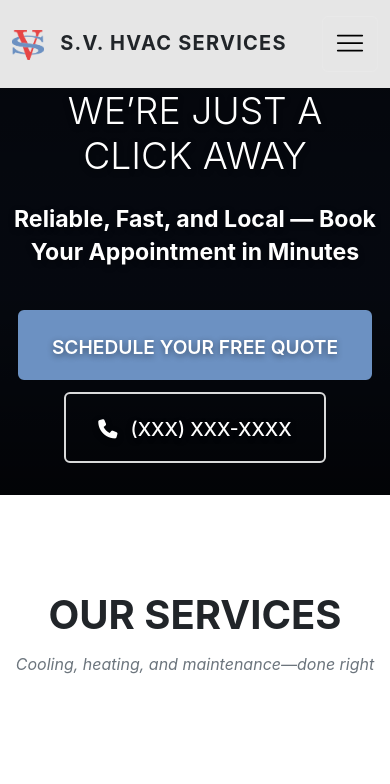
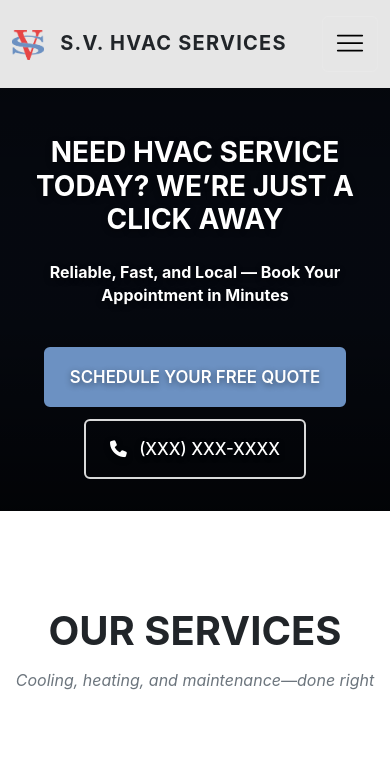
Before and after one commit to hunterdavidson/SergioHVAC-main, an Angular app: page / in a window 390 px wide. Shown: the top 784 px of the page. Built offline with nearby package versions, Linux system fonts and the light colour scheme; no server answers; the database is empty.

Commit message:
Fixed issue with the responsiveness of the home header when on mobile or a small window, ensuring that the header doesn't get cut off.

```diff
--- a/src/app/components/home/home.component.html
+++ b/src/app/components/home/home.component.html
@@ -9,9 +9,10 @@
   <div class="container h-100">
     <div class="row h-100 align-items-center justify-content-center text-center">
       <div class="col-lg-10 hero-inner">
-        <h1 class="masthead-heading text-white text-uppercase mb-4 display-3">
+        <h1 class="masthead-heading text-white text-uppercase mb-4">
           {{ settings.value.home.headline || 'Need HVAC Service Today? We’re Just a Click Away' }}
         </h1>
+
         <h3 class="masthead-subheading text-white mb-4">
           {{ settings.value.home.subhead || 'Reliable, Fast, and Local — Book Your Appointment in Minutes' }}
         </h3>
--- a/src/app/components/home/home.component.scss
+++ b/src/app/components/home/home.component.scss
@@ -1,3 +1,21 @@
+:host {
+  display: block;
+
+  /* tune these to match your actual navbar height */
+  --nav-h-sm: 64px;    /* small/mobile nav height */
+  --nav-h-md: 72px;    /* medium+ nav height */
+  --section-gap: 2.5rem; /* breathing room under nav */
+  --extra-hero-gap: 2rem; /* extra buffer you asked for */
+}
+
+/* scroll offset when navigating via anchor links (#home) */
+#home {
+  scroll-margin-top: calc(var(--nav-h-sm) + var(--section-gap) + var(--extra-hero-gap));
+  @media (min-width: 768px) {
+    scroll-margin-top: calc(var(--nav-h-md) + var(--section-gap) + var(--extra-hero-gap));
+  }
+}
+
 #home.masthead {
   position: relative;
   background-color: #0f172a; /* fallback if no image */
@@ -5,16 +23,20 @@
   background-size: cover;
   background-position: center;
 
-  /* Let flexbox do vertical centering */
-  min-height: 50vh; /* slightly shorter */
+  /* more spacing below nav */
+  padding-top: calc(var(--nav-h-sm) + var(--section-gap) + var(--extra-hero-gap) + env(safe-area-inset-top));
+  padding-bottom: 2rem;
+
+  min-height: 50vh;
   display: flex;
-  align-items: center;  /* vertical centering */
+  align-items: center;
   justify-content: center;
-  padding-bottom: 2rem; /* reduce extra bottom space */
 
   @media (min-width: 768px) {
     min-height: 75vh;
+    padding-top: calc(var(--nav-h-md) + var(--section-gap) + var(--extra-hero-gap) + env(safe-area-inset-top));
   }
+
   @media (min-width: 1200px) {
     min-height: 90vh;
   }
@@ -31,19 +53,26 @@
       rgba(0, 0, 0, .85) 100%
     );
     pointer-events: none;
+    z-index: 0;
   }
 
   .hero-inner {
     position: relative;
+    z-index: 1; /* keep text above overlay */
     text-shadow: 0 2px 6px rgba(0, 0, 0, .45);
+    padding-inline: 0.75rem;
   }
 
   .masthead-heading {
     line-height: 1.2;
+    font-size: clamp(1.75rem, 5.5vw, 3.5rem); /* responsive */
+    margin-bottom: 1rem;
   }
 
   .masthead-subheading {
     line-height: 1.45;
+    font-size: clamp(1rem, 3.2vw, 1.5rem); /* responsive */
+    margin-bottom: 1.25rem;
   }
 
   .hero-cta {
@@ -55,10 +84,16 @@
     a.btn {
       max-width: 700px;
       margin: 0 auto;
-      height: 4.4rem;
-      line-height: 4.4rem;
-      font-size: 1.2rem;
-      padding: 0 2rem;
+      min-height: 3.5rem;
+      line-height: 3.5rem;
+      font-size: 1.05rem;
+      padding: 0 1.5rem;
+      @media (min-width: 576px) {
+        min-height: 4.2rem;
+        line-height: 4.2rem;
+        font-size: 1.15rem;
+        padding: 0 2rem;
+      }
     }
 
     .btn-call {
@@ -89,3 +124,10 @@
     }
   }
 }
+
+/* tighter tweak for extra-small devices */
+@media (max-width: 360px) {
+  #home.masthead {
+    padding-top: calc(var(--nav-h-sm) + var(--section-gap) + var(--extra-hero-gap) + 1rem + env(safe-area-inset-top));
+  }
+}
```
Also changed, not shown: 1 other file (tests, documents, lock files or other folders).
